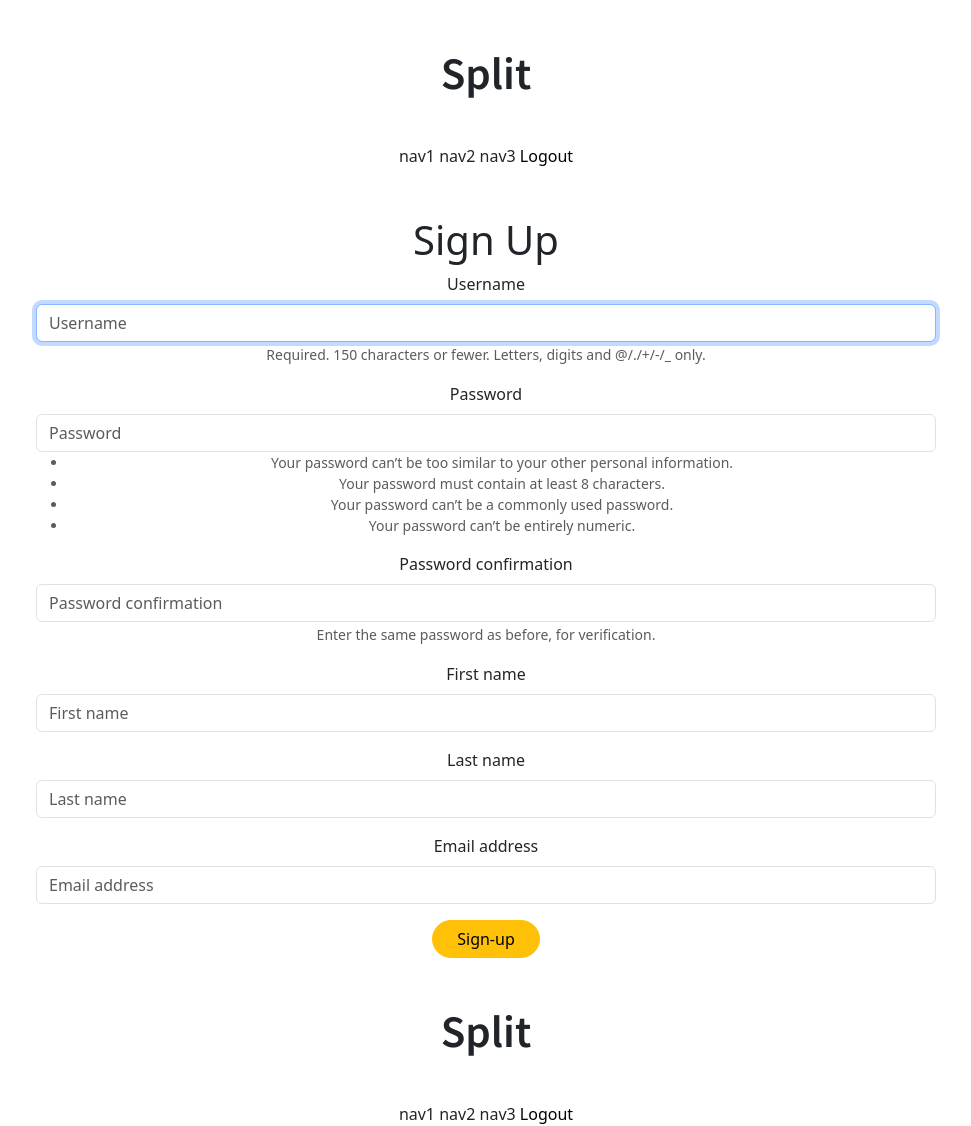
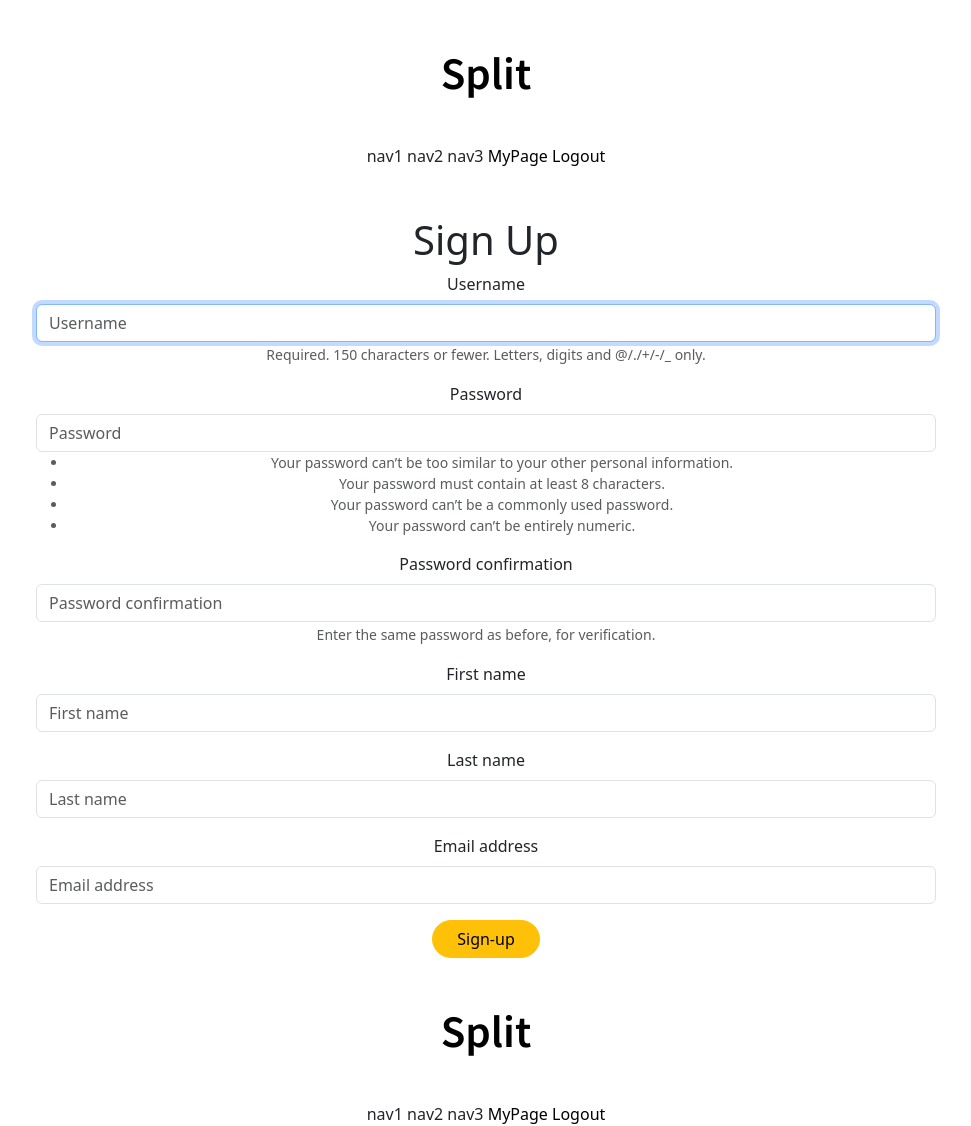
Before and after one commit to YunHarry/split, a Django app: page /accounts/create/ in a window 1280 px wide. Shown: the whole page, without its empty margins (154-1125 px from the left). Run offline with Django 4.2, Linux system fonts and the light colour scheme; the visitor is signed in with stand-in values (Sample User, id 1); some libraries are stand-ins or nearby versions.

Commit message:
haeder-mypage when logged in updated

```diff
--- a/templates/header.html
+++ b/templates/header.html
@@ -2,7 +2,7 @@
     <div style = "text-align: center;">
         <div class="my-5">
             <h1 style="font-family: 'Noto Sans KR', sans-serif;">
-                Split
+                <a href="{% url 'accountapp:hello_world' %}">Split</a>
             </h1>
         </div>
         <div>
@@ -10,6 +10,13 @@
             <span>nav2</span>
             <span>nav3</span>
             {% if user.is_authenticated %}
+
+
+                <span>
+                    <a href="{% url 'accountapp:detail' pk=user.pk %}">
+                        MyPage
+                    </a>
+                </span>
                 <span>
                     <a href="{% url 'accountapp:logout' %}">
                         Logout
```
